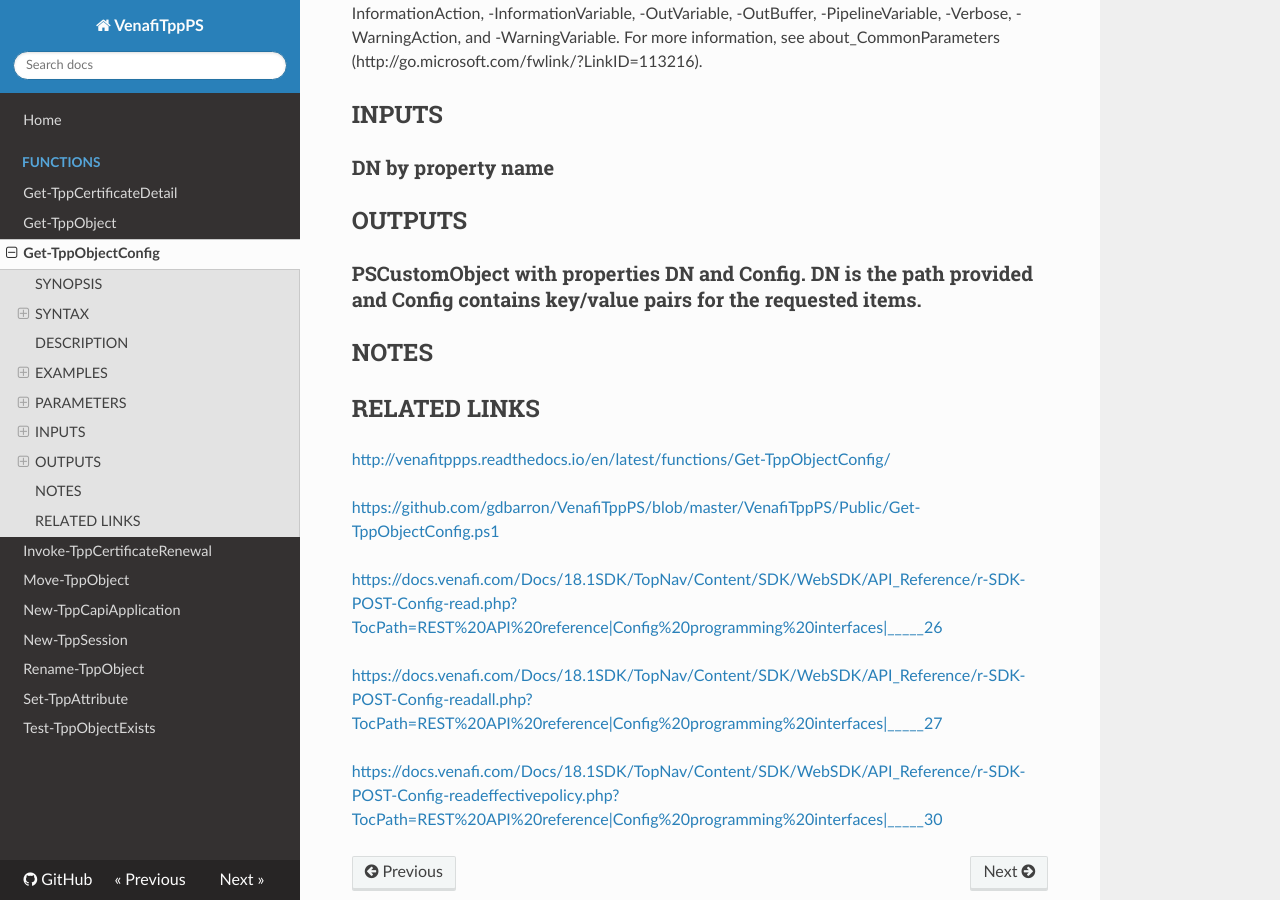
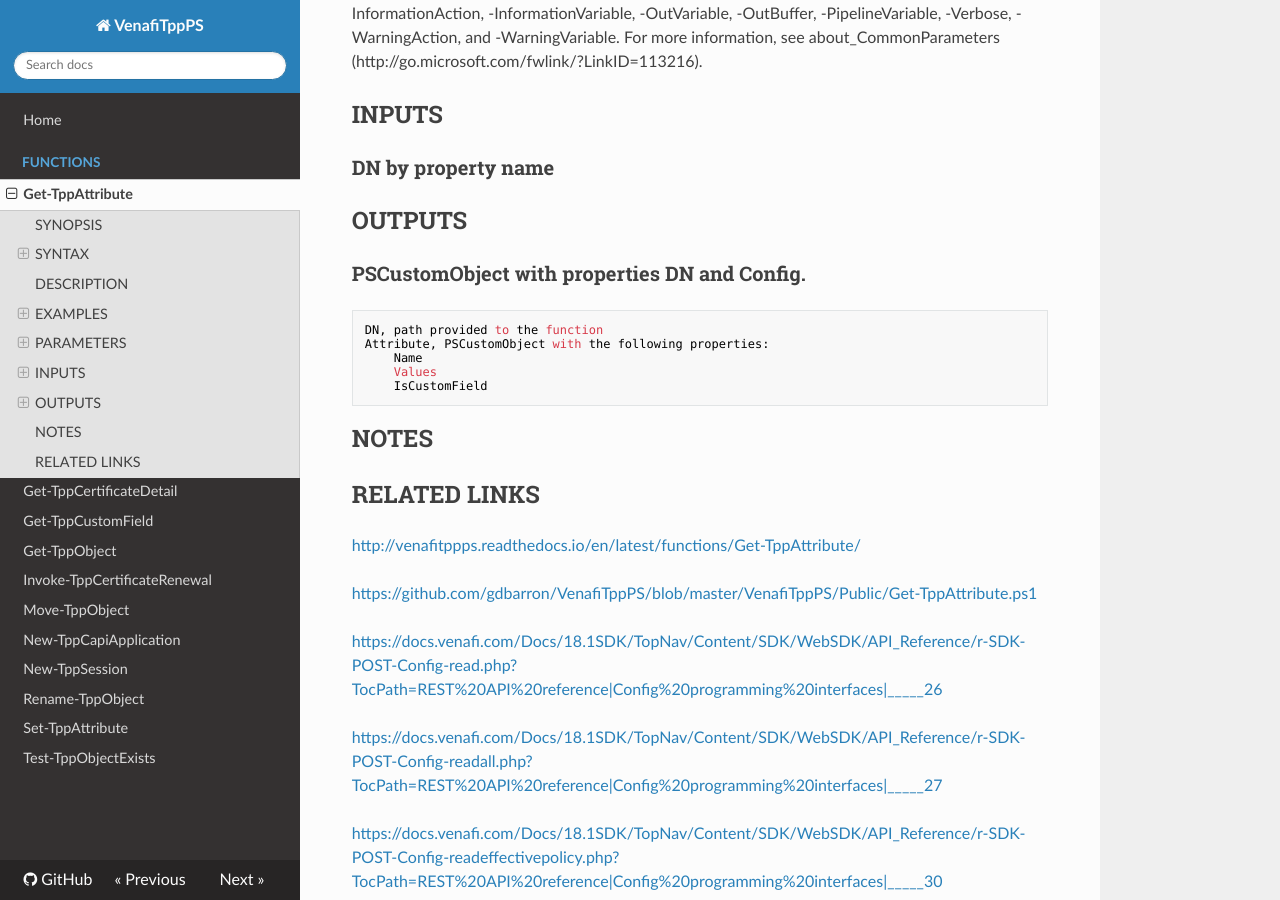
Before and after one commit to gdbarron/VenafiTppPS, an MkDocs documentation site: the page built from docs/functions/Get-TppAttribute.md, in a window 1280 px wide and 900 px high, scrolled down 2600 px. Built offline with MkDocs 1.6.1, drawn with Linux system fonts in a browser that asks for light colours; nearby versions of some CDN libraries; old or Windows-style settings are respelled for this version of MkDocs; some of the changed text lies outside the part shown.

````diff
--- a/docs/functions/Get-TppObjectConfig.md
+++ b/docs/functions/Get-TppAttribute.md
@@ -1,4 +1,4 @@
-# Get-TppObjectConfig
+# Get-TppAttribute
 
 ## SYNOPSIS
 Get attributes for a given object
@@ -7,12 +7,12 @@ Get attributes for a given object
 
 ### NonEffectivePolicy
 ```
-Get-TppObjectConfig -DN <String[]> [-AttributeName <String[]>] [-TppSession <TppSession>] [<CommonParameters>]
+Get-TppAttribute -DN <String[]> [-AttributeName <String[]>] [-TppSession <TppSession>] [<CommonParameters>]
 ```
 
 ### EffectivePolicy
 ```
-Get-TppObjectConfig -DN <String[]> -AttributeName <String[]> [-EffectivePolicy] [-TppSession <TppSession>]
+Get-TppAttribute -DN <String[]> -AttributeName <String[]> [-EffectivePolicy] [-TppSession <TppSession>]
  [<CommonParameters>]
 ```
 
@@ -26,21 +26,21 @@ EffectivePolicy switch.
 
 ### EXAMPLE 1
 ```
-Get-TppObjectConfig -DN '\VED\Policy\My Folder\myapp.company.com'
+Get-TppAttribute -DN '\VED\Policy\My Folder\myapp.company.com'
 ```
 
 Retrieve all configurations for a certificate
 
 ### EXAMPLE 2
 ```
-Get-TppObjectConfig -DN '\VED\Policy\My Folder\myapp.company.com' -EffectivePolicy
+Get-TppAttribute -DN '\VED\Policy\My Folder\myapp.company.com' -EffectivePolicy
 ```
 
 Retrieve all effective configurations for a certificate
 
 ### EXAMPLE 3
 ```
-Get-TppObjectConfig -DN '\VED\Policy\My Folder\myapp.company.com' -AttributeName 'driver name'
+Get-TppAttribute -DN '\VED\Policy\My Folder\myapp.company.com' -AttributeName 'driver name'
 ```
 
 Retrieve all effective configurations for a certificate
@@ -131,15 +131,20 @@ For more information, see about_CommonParameters (http://go.microsoft.com/fwlink
 
 ## OUTPUTS
 
-### PSCustomObject with properties DN and Config.  DN is the path provided and Config contains key/value pairs for the requested items.
+### PSCustomObject with properties DN and Config.
+    DN, path provided to the function
+    Attribute, PSCustomObject with the following properties:
+        Name
+        Values
+        IsCustomField
 
 ## NOTES
 
 ## RELATED LINKS
 
-[http://venafitppps.readthedocs.io/en/latest/functions/Get-TppObjectConfig/](http://venafitppps.readthedocs.io/en/latest/functions/Get-TppObjectConfig/)
+[http://venafitppps.readthedocs.io/en/latest/functions/Get-TppAttribute/](http://venafitppps.readthedocs.io/en/latest/functions/Get-TppAttribute/)
 
-[https://github.com/gdbarron/VenafiTppPS/blob/master/VenafiTppPS/Public/Get-TppObjectConfig.ps1](https://github.com/gdbarron/VenafiTppPS/blob/master/VenafiTppPS/Public/Get-TppObjectConfig.ps1)
+[https://github.com/gdbarron/VenafiTppPS/blob/master/VenafiTppPS/Public/Get-TppAttribute.ps1](https://github.com/gdbarron/VenafiTppPS/blob/master/VenafiTppPS/Public/Get-TppAttribute.ps1)
 
 [https://docs.venafi.com/Docs/18.1SDK/TopNav/Content/SDK/WebSDK/API_Reference/r-SDK-POST-Config-read.php?TocPath=REST%20API%20reference|Config%20programming%20interfaces|_____26](https://docs.venafi.com/Docs/18.1SDK/TopNav/Content/SDK/WebSDK/API_Reference/r-SDK-POST-Config-read.php?TocPath=REST%20API%20reference|Config%20programming%20interfaces|_____26)
 
--- a/mkdocs.yml
+++ b/mkdocs.yml
@@ -7,9 +7,10 @@ copyright: ""
 pages:
   - Home: index.md
   - Functions:
+    - Get-TppAttribute: functions/Get-TppAttribute.md
     - Get-TppCertificateDetail: functions/Get-TppCertificateDetail.md
+    - Get-TppCustomField: functions/Get-TppCustomField.md
     - Get-TppObject: functions/Get-TppObject.md
-    - Get-TppObjectConfig: functions/Get-TppObjectConfig.md
     - Invoke-TppCertificateRenewal: functions/Invoke-TppCertificateRenewal.md
     - Move-TppObject: functions/Move-TppObject.md
     - New-TppCapiApplication: functions/New-TppCapiApplication.md
````
Also changed, not shown: docs/functions/Get-TppCustomField.md (added, +94 -0 lines), docs/functions/Get-TppObject.md (+7 -5 lines), docs/functions/Set-TppAttribute.md (+5 -5 lines), 1 other file.
